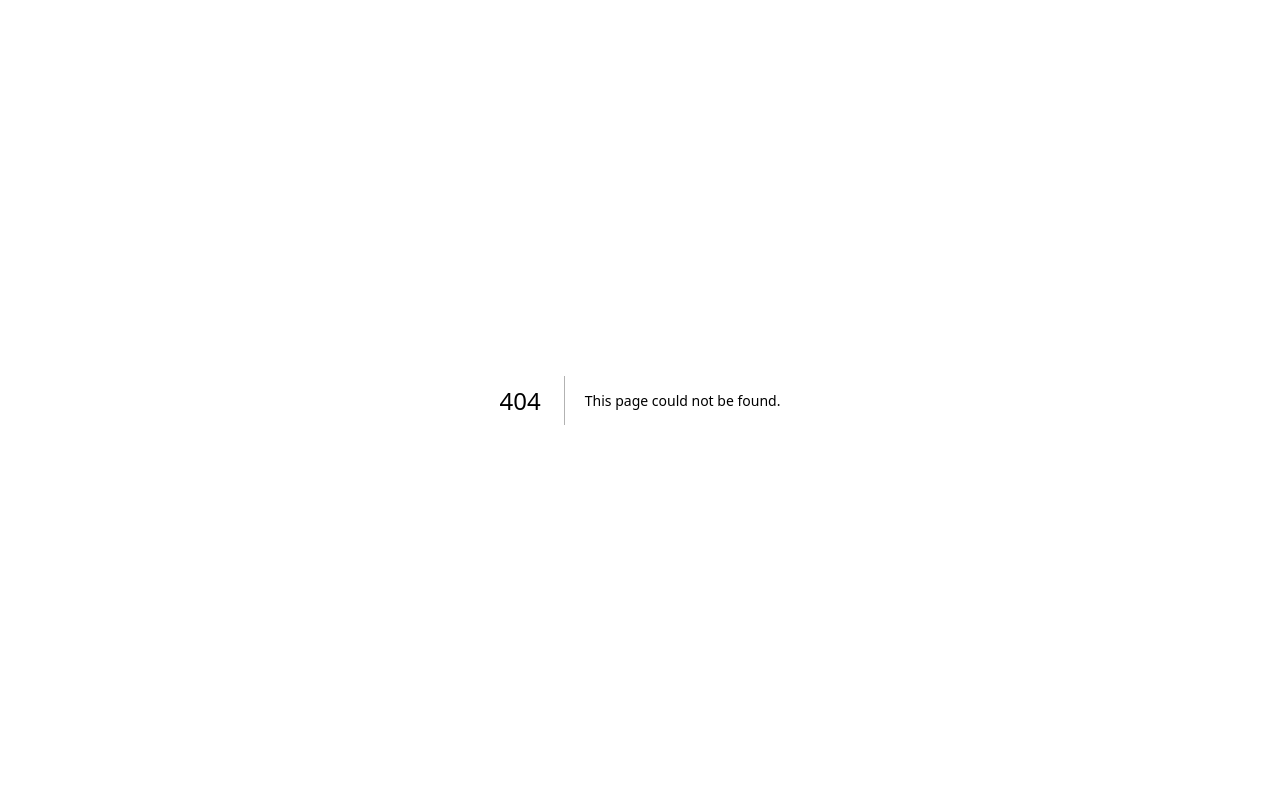
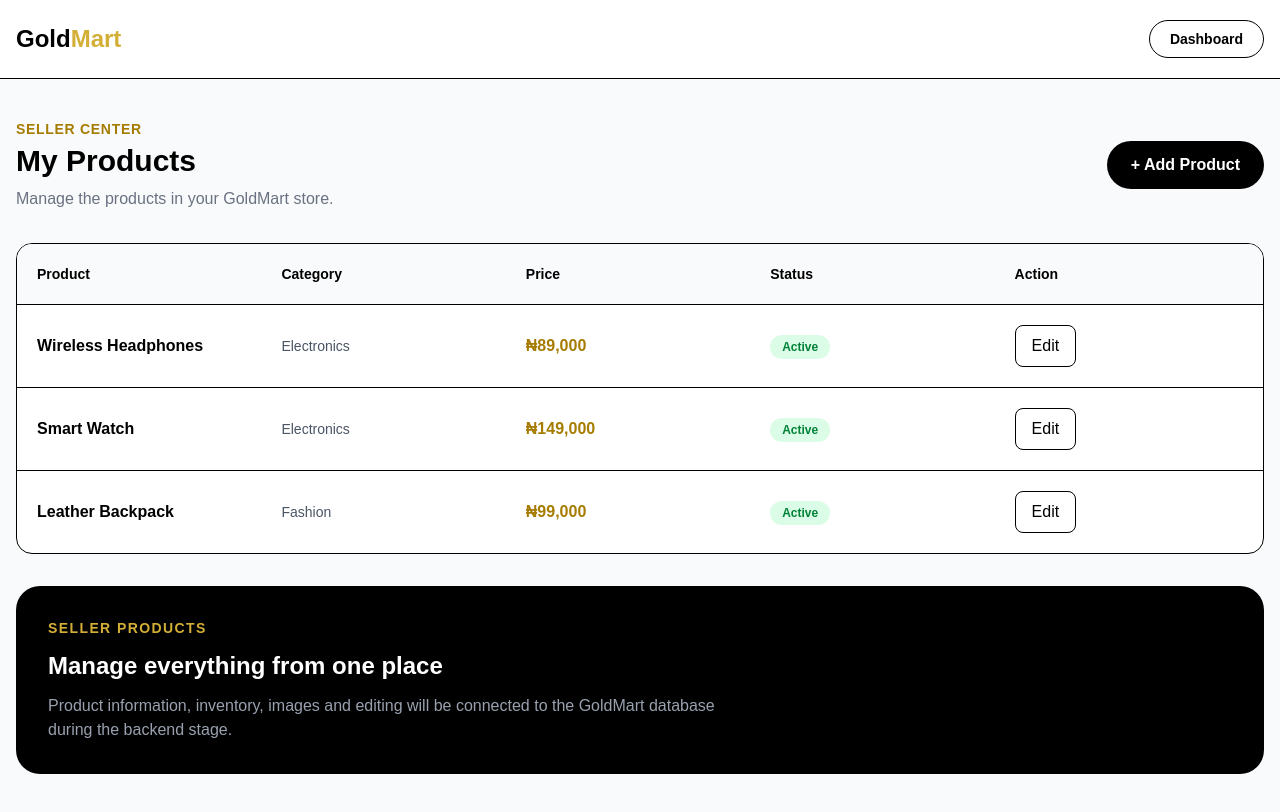
Before and after one commit to oscar1-max/Gold-mart-Ybsr, a Next.js app: page /seller/products in a window 1280 px wide. Before the commit this address had no page. Built offline with nearby package versions, Linux system fonts and the light colour scheme.

Commit message:
Create Seller Products Page with product listing
This page displays a list of products available for sellers, including their details and an option to edit each product.

```diff
--- /dev/null
+++ b/app/seller/products/page.tsx
@@ -0,0 +1,175 @@
+"use client";
+
+import Link from "next/link";
+
+const sellerProducts = [
+  {
+    id: 1,
+    name: "Wireless Headphones",
+    price: "₦89,000",
+    category: "Electronics",
+    status: "Active",
+  },
+  {
+    id: 2,
+    name: "Smart Watch",
+    price: "₦149,000",
+    category: "Electronics",
+    status: "Active",
+  },
+  {
+    id: 3,
+    name: "Leather Backpack",
+    price: "₦99,000",
+    category: "Fashion",
+    status: "Active",
+  },
+];
+
+export default function SellerProductsPage() {
+  return (
+    <main className="min-h-screen bg-gray-50 text-black">
+
+      <header className="border-b bg-white">
+        <div className="mx-auto flex max-w-7xl items-center justify-between px-4 py-5">
+          <Link href="/" className="text-2xl font-black">
+            Gold<span className="text-[#D4AF37]">Mart</span>
+          </Link>
+
+          <Link
+            href="/seller"
+            className="rounded-full border px-5 py-2 text-sm font-bold"
+          >
+            Dashboard
+          </Link>
+        </div>
+      </header>
+
+      <div className="mx-auto max-w-7xl px-4 py-10">
+
+        <div className="flex flex-col justify-between gap-4 sm:flex-row sm:items-center">
+
+          <div>
+            <p className="text-sm font-bold uppercase tracking-wider text-[#A67C00]">
+              Seller Center
+            </p>
+
+            <h1 className="mt-1 text-3xl font-black">
+              My Products
+            </h1>
+
+            <p className="mt-2 text-gray-500">
+              Manage the products in your GoldMart store.
+            </p>
+          </div>
+
+          <Link
+            href="/seller/products/new"
+            className="rounded-full bg-black px-6 py-3 text-center font-bold text-white"
+          >
+            + Add Product
+          </Link>
+
+        </div>
+
+        <div className="mt-8 overflow-hidden rounded-2xl border bg-white">
+
+          <div className="hidden grid-cols-5 gap-4 border-b bg-gray-50 p-5 text-sm font-bold sm:grid">
+            <span>Product</span>
+            <span>Category</span>
+            <span>Price</span>
+            <span>Status</span>
+            <span>Action</span>
+          </div>
+
+          {sellerProducts.map((product) => (
+            <div
+              key={product.id}
+              className="grid gap-4 border-b p-5 last:border-b-0 sm:grid-cols-5 sm:items-center"
+            >
+
+              <div>
+                <p className="text-xs font-bold uppercase text-gray-400 sm:hidden">
+                  Product
+                </p>
+
+                <p className="font-bold">
+                  {product.name}
+                </p>
+              </div>
+
+              <div>
+                <p className="text-xs font-bold uppercase text-gray-400 sm:hidden">
+                  Category
+                </p>
+
+                <p className="text-sm text-gray-600">
+                  {product.category}
+                </p>
+              </div>
+
+              <div>
+                <p className="text-xs font-bold uppercase text-gray-400 sm:hidden">
+                  Price
+                </p>
+
+                <p className="font-bold text-[#A67C00]">
+                  {product.price}
+                </p>
+              </div>
+
+              <div>
+                <p className="text-xs font-bold uppercase text-gray-400 sm:hidden">
+                  Status
+                </p>
+
+                <span className="inline-block rounded-full bg-green-100 px-3 py-1 text-xs font-bold text-green-700">
+                  {product.status}
+                </span>
+              </div>
+
+              <div>
+                <p className="text-xs font-bold uppercase text-gray-400 sm:hidden">
+                  Action
+                </p>
+
+                <button
+                  type="button"
+                  className="rounded-lg border px-4 py-2 text-sm font-bold"
+                  onClick={() =>
+                    alert(
+                      "Product editing will be connected to the database later."
+                    )
+                  }
+                >
+                  Edit
+                </button>
+              </div>
+
+            </div>
+          ))}
+
+        </div>
+
+        <div className="mt-8 rounded-3xl bg-black p-8 text-white">
+
+          <p className="text-sm font-bold uppercase tracking-widest text-[#D4AF37]">
+            Seller Products
+          </p>
+
+          <h2 className="mt-3 text-2xl font-black">
+            Manage everything from one place
+          </h2>
+
+          <p className="mt-3 max-w-2xl text-gray-400">
+            Product information, inventory, images and editing
+            will be connected to the GoldMart database during
+            the backend stage.
+          </p>
+
+        </div>
+
+      </div>
+    </main>
+  );
+}
```
